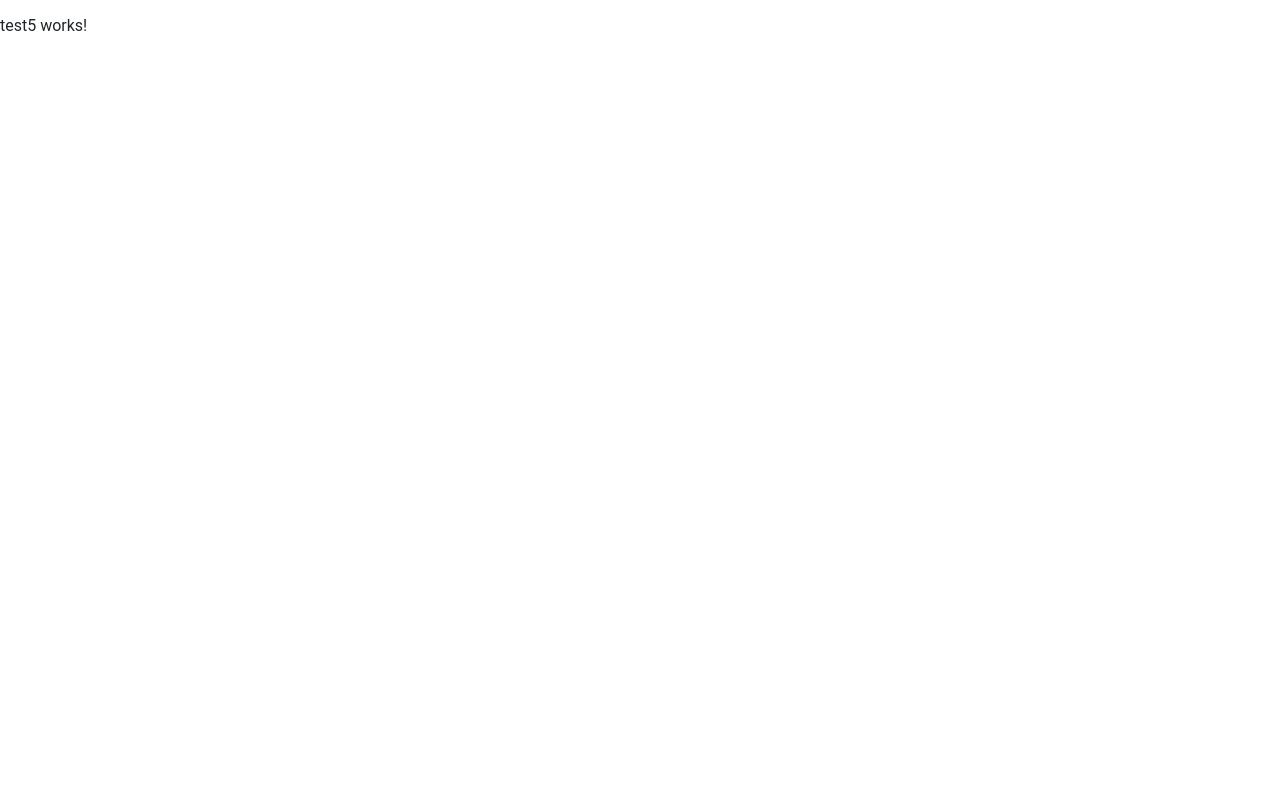
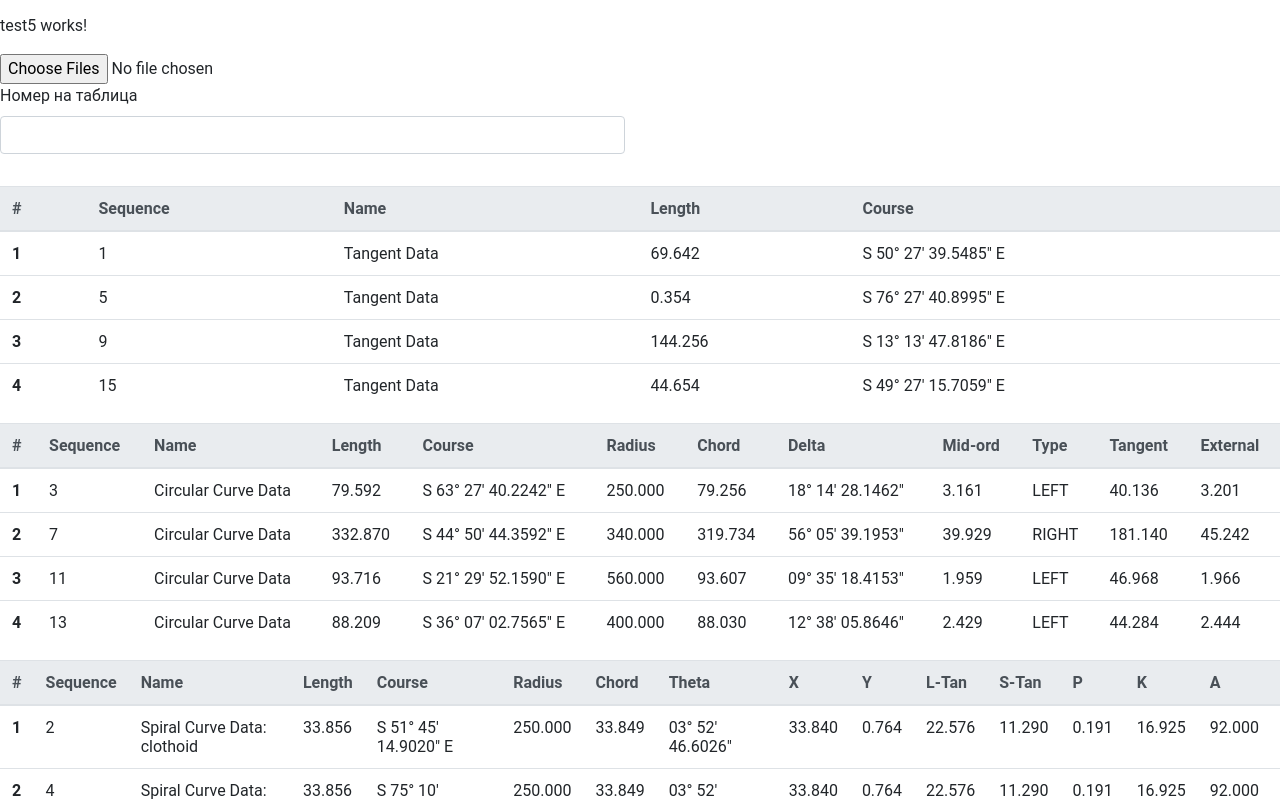
Before and after one commit to vlastanov/angular-15.05, an Angular app: page / in a window 1280 px wide. Shown: the part 547-1348 px from the top of the page. Before the commit the page ends 800 px from the top, so only its background shows below. Built offline with nearby package versions, Linux system fonts and the light colour scheme.

Commit message:
1 file modified

```diff
--- a/src/app/test5/test5.component.html
+++ b/src/app/test5/test5.component.html
@@ -1,3 +1,118 @@
 <p>
 test5 works!
 </p>
+
+<input type='file' accept='text/plain' multiple (change)='openFile($event)'>
+
+<!-- <button (click)='getColumns()' class="btn btn-primary">Button</button> -->
+
+<form (ngSubmit)='onSubmit()' [formGroup]="form">
+    <div class="row">
+        <div class="form-group  col-md-6">
+            <label for="tableNumber">Номер на таблица</label>
+            <input formControlName='tableNumber' id="tableNumber" type="text" class="form-control">
+        </div>
+    </div>
+
+    <!-- <button [disabled]='!form.valid' class="btn btn-primary" type="submit" >Пресметни</button> -->
+
+</form>
+
+<table *ngIf='tangentEls.length >0 ' class="table">
+    <thead class="thead-light">
+      <tr>
+        <th scope="col">#</th>
+        <th scope="col">Sequence</th>
+        <th scope="col">Name</th>
+        <th scope="col">Length</th>
+        <th scope="col">Course</th>
+      </tr>
+    </thead>
+    <tbody>
+      <tr *ngFor='let el of tangentEls; let i=index'>
+        <th scope="row">{{i+1}}</th>
+        <td>{{el.count}}</td>
+        <td>{{el.name}}</td>
+        <td>{{el.length}}</td>
+        <td>{{el.course}}</td>
+      </tr>
+    </tbody>
+  </table>
+
+
+<table *ngIf='CircularEls.length >0 ' class="table">
+    <thead class="thead-light">
+      <tr>
+        <th scope="col">#</th>
+        <th scope="col">Sequence</th>
+        <th scope="col">Name</th>
+        <th scope="col">Length</th>
+        <th scope="col">Course</th>
+        <th scope="col">Radius</th>
+        <th scope="col">Chord</th>
+        <th scope="col">Delta</th>
+        <th scope="col">Mid-ord</th>
+        <th scope="col">Type</th>
+        <th scope="col">Tangent</th>
+        <th scope="col">External</th>
+      </tr>
+    </thead>
+    <tbody>
+      <tr *ngFor='let el of CircularEls; let i=index'>
+        <th scope="row">{{i+1}}</th>
+        <td>{{el.count}}</td>
+        <td>{{el.name}}</td>
+        <td>{{el.length}}</td>
+        <td>{{el.course}}</td>
+        <td>{{el.radius}}</td>
+        <td>{{el.chord}}</td>
+        <td>{{el.delta}}</td>
+        <td>{{el.midOrd}}</td>
+        <td>{{el.type}}</td>
+        <td>{{el.tangent}}</td>
+        <td>{{el.external}}</td>
+      </tr>
+    </tbody>
+  </table>
+
+
+   <table *ngIf='SpiralEls.length >0 ' class="table">
+      <thead class="thead-light">
+        <tr>
+          <th scope="col">#</th>
+          <th scope="col">Sequence</th>
+          <th scope="col">Name</th>
+          <th scope="col">Length</th>
+          <th scope="col">Course</th>
+          <th scope="col">Radius</th>
+          <th scope="col">Chord</th>
+          <th scope="col">Theta</th>
+          <th scope="col">X</th>
+          <th scope="col">Y</th>
+          <th scope="col">L-Tan</th>
+          <th scope="col">S-Tan</th>
+          <th scope="col">P</th>
+          <th scope="col">K</th>
+          <th scope="col">A</th>
+        </tr>
+      </thead>
+      <tbody>
+        <tr *ngFor='let el of SpiralEls; let i=index'>
+          <th scope="row">{{i+1}}</th>
+          <td>{{el.count}}</td>
+          <td>{{el.name}}</td>
+          <td>{{el.length}}</td>
+          <td>{{el.course}}</td>
+          <td>{{el.radius}}</td>
+          <td>{{el.chord}}</td>
+          <td>{{el.theta}}</td>
+          <td>{{el.x}}</td>
+          <td>{{el.y}}</td>
+          <td>{{el.lTan}}</td>
+          <td>{{el.sTan}}</td>
+          <td>{{el.P}}</td>
+          <td>{{el.K}}</td>
+          <td>{{el.A}}</td>
+        </tr>
+      </tbody>
+    </table>
```
